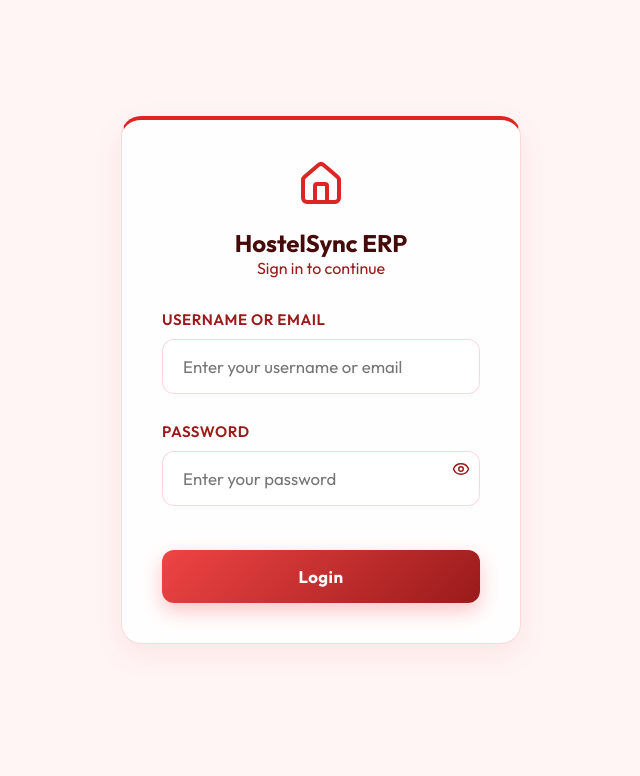
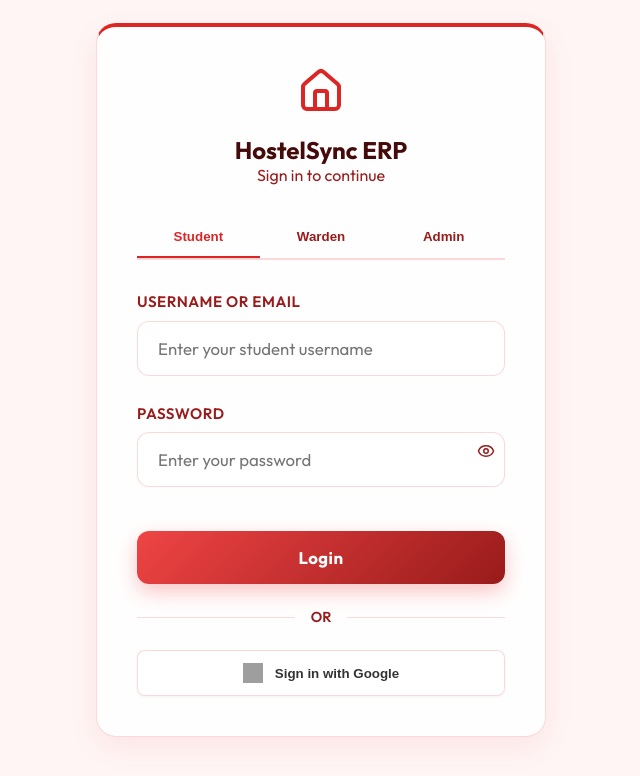
Before and after one commit to shivanistalin2006-dot/Hostel-Management-System, a React app in the folder frontend/: page /login in a window 1280 px wide. Shown: the top 776 px of the page, without its empty margins (319-959 px from the left). Built offline with nearby package versions, Linux system fonts and the light colour scheme; no server answers; grey boxes are pictures that could not be loaded; the HTML template or start-up script is replaced by a standard one.

Commit message:
Implement 3-tab login, demo Google OAuth, and Landing Page features section

```diff
--- a/frontend/src/pages/Login.jsx
+++ b/frontend/src/pages/Login.jsx
@@ -6,38 +6,83 @@ import { Home, Eye, EyeOff } from 'lucide-react';
 const API_URL = import.meta.env.VITE_API_URL || 'http://localhost:5000/api';
 
 const Login = () => {
+  const [activeTab, setActiveTab] = useState('student'); // 'student', 'warden', 'admin'
   const [username, setUsername] = useState('');
   const [password, setPassword] = useState('');
   const [showPassword, setShowPassword] = useState(false);
   const [error, setError] = useState('');
+
+  // For Demo Google Login
+  const [showGoogleModal, setShowGoogleModal] = useState(false);
+  const [googleEmail, setGoogleEmail] = useState('');
+
   const navigate = useNavigate();
 
   const handleLogin = async (e) => {
     e.preventDefault();
     try {
       const res = await axios.post(`${API_URL}/login`, { username, password });
-      if (res.data.success) {
-        localStorage.setItem('token', res.data.token);
-        localStorage.setItem('username', res.data.user);
-        localStorage.setItem('role', res.data.role);
-        localStorage.setItem('name', res.data.name || res.data.user);
-        localStorage.setItem('student_id', res.data.student_id || null);
-        localStorage.setItem('warden_id', res.data.warden_id || null);
-        localStorage.setItem('hostel_id', res.data.hostel_id || null);
-        navigate('/app');
-      }
+      handleLoginSuccess(res.data);
     } catch (err) {
       setError('Invalid username or password. Please try again.');
     }
   };
 
+  const handleGoogleLogin = async (e) => {
+    e.preventDefault();
+    try {
+      const res = await axios.post(`${API_URL}/login/google`, { email: googleEmail });
+      handleLoginSuccess(res.data);
+    } catch (err) {
+      setError(err.response?.data?.error || 'Google Login failed.');
+      setShowGoogleModal(false);
+    }
+  };
+
+  const handleLoginSuccess = (data) => {
+    if (data.success) {
+      localStorage.setItem('token', data.token);
+      localStorage.setItem('username', data.user);
+      localStorage.setItem('role', data.role);
+      localStorage.setItem('name', data.name || data.user);
+      localStorage.setItem('student_id', data.student_id || null);
+      localStorage.setItem('warden_id', data.warden_id || null);
+      localStorage.setItem('hostel_id', data.hostel_id || null);
+      navigate('/app');
+    }
+  };
+
   return (
-    <div style={{height: '100vh', display: 'flex', alignItems: 'center', justifyContent: 'center', background: 'var(--bg-main)'}}>
-      <div className="card" style={{width: 400, padding: '2.5rem', borderTop: '4px solid var(--accent-primary)'}}>
+    <div style={{minHeight: '100vh', display: 'flex', alignItems: 'center', justifyContent: 'center', background: 'var(--bg-main)'}}>
+      <div className="card" style={{width: 450, padding: '2.5rem', borderTop: '4px solid var(--accent-primary)', position: 'relative', overflow: 'hidden'}}>
         <div style={{textAlign: 'center', marginBottom: '2rem'}}>
           <Home color="var(--accent-primary)" size={48} style={{margin: '0 auto', marginBottom: '1rem'}} />
           <h2 style={{color: 'var(--text-primary)'}}>HostelSync ERP</h2>
           <p style={{color: 'var(--text-secondary)'}}>Sign in to continue</p>
+        </div>
+
+        {/* Tabs */}
+        <div style={{display: 'flex', borderBottom: '2px solid var(--border-color)', marginBottom: '2rem'}}>
+          {['student', 'warden', 'admin'].map(tab => (
+            <button
+              key={tab}
+              onClick={() => { setActiveTab(tab); setError(''); }}
+              style={{
+                flex: 1,
+                padding: '0.75rem',
+                background: 'none',
+                border: 'none',
+                borderBottom: activeTab === tab ? '2px solid var(--accent-primary)' : '2px solid transparent',
+                color: activeTab === tab ? 'var(--accent-primary)' : 'var(--text-secondary)',
+                fontWeight: 600,
+                cursor: 'pointer',
+                textTransform: 'capitalize',
+                transition: 'all 0.2s'
+              }}
+            >
+              {tab}
+            </button>
+          ))}
         </div>
 
         {error && <div style={{background: 'var(--accent-light)', color: 'var(--accent-primary)', padding: '1rem', borderRadius: '8px', marginBottom: '1rem', fontSize: '0.9rem'}}>{error}</div>}
@@ -49,7 +94,7 @@ const Login = () => {
               type="text"
               value={username}
               onChange={e => setUsername(e.target.value)}
-              placeholder="Enter your username or email"
+              placeholder={`Enter your ${activeTab} username`}
               required
             />
           </div>
@@ -80,6 +125,65 @@ const Login = () => {
           </div>
           <button type="submit" className="btn-primary" style={{marginTop: '1rem', width: '100%'}}>Login</button>
         </form>
+
+        <div style={{display: 'flex', alignItems: 'center', margin: '1.5rem 0'}}>
+          <div style={{flex: 1, height: '1px', background: 'var(--border-color)'}}></div>
+          <span style={{padding: '0 1rem', color: 'var(--text-secondary)', fontSize: '0.9rem', fontWeight: 600}}>OR</span>
+          <div style={{flex: 1, height: '1px', background: 'var(--border-color)'}}></div>
+        </div>
+
+        <button
+          onClick={() => setShowGoogleModal(true)}
+          style={{
+            width: '100%',
+            padding: '0.75rem',
+            background: 'white',
+            border: '1px solid var(--border-color)',
+            borderRadius: '8px',
+            display: 'flex',
+            alignItems: 'center',
+            justifyContent: 'center',
+            gap: '0.75rem',
+            fontWeight: 600,
+            color: '#333',
+            cursor: 'pointer',
+            boxShadow: '0 1px 3px rgba(0,0,0,0.05)'
+          }}
+        >
+          <img src="https://upload.wikimedia.org/wikipedia/commons/5/53/Google_%22G%22_Logo.svg" alt="Google" style={{width: 20, height: 20}} />
+          Sign in with Google
+        </button>
+
+        {/* Simulated Google Login Modal */}
+        {showGoogleModal && (
+          <div style={{
+            position: 'absolute', top: 0, left: 0, right: 0, bottom: 0,
+            background: 'rgba(255,255,255,0.98)',
+            display: 'flex', flexDirection: 'column', alignItems: 'center', justifyContent: 'center',
+            zIndex: 10
+          }}>
+            <img src="https://upload.wikimedia.org/wikipedia/commons/5/53/Google_%22G%22_Logo.svg" alt="Google" style={{width: 48, height: 48, marginBottom: '1rem'}} />
+            <h3 style={{marginBottom: '0.5rem', color: '#202124', fontSize: '1.5rem', fontWeight: 400}}>Sign in</h3>
+            <p style={{color: '#202124', marginBottom: '2rem', fontSize: '1rem'}}>Use your Google Account</p>
+
+            <form onSubmit={handleGoogleLogin} style={{width: '80%'}}>
+              <div className="form-group">
+                <input
+                  type="email"
+                  value={googleEmail}
+                  onChange={e => setGoogleEmail(e.target.value)}
+                  placeholder="Email or phone"
+                  style={{padding: '1rem', border: '1px solid #dadce0', borderRadius: '4px', fontSize: '1rem', width: '100%', outline: 'none'}}
+                  required
+                />
+              </div>
+              <div style={{display: 'flex', justifyContent: 'space-between', alignItems: 'center', marginTop: '2rem'}}>
+                <button type="button" onClick={() => setShowGoogleModal(false)} style={{background: 'none', border: 'none', color: '#1a73e8', fontWeight: 600, cursor: 'pointer', fontSize: '0.9rem'}}>Cancel</button>
+                <button type="submit" style={{background: '#1a73e8', color: 'white', border: 'none', padding: '0.75rem 1.5rem', borderRadius: '4px', fontWeight: 600, cursor: 'pointer', fontSize: '0.9rem'}}>Next</button>
+              </div>
+            </form>
+          </div>
+        )}
       </div>
     </div>
   );
```
Also changed, not shown: frontend/src/pages/Landing.jsx (+54 -11 lines), 1 other file (tests, documents, lock files or other folders).
